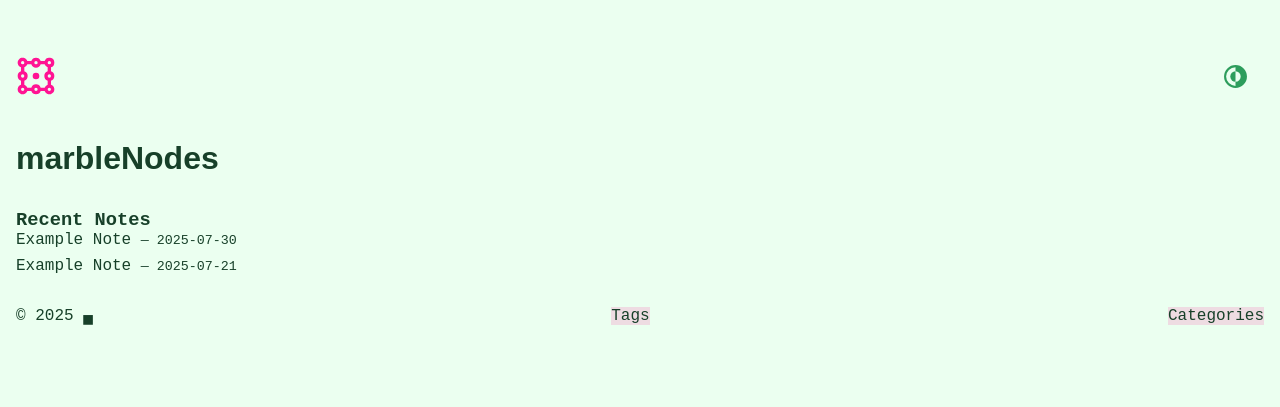
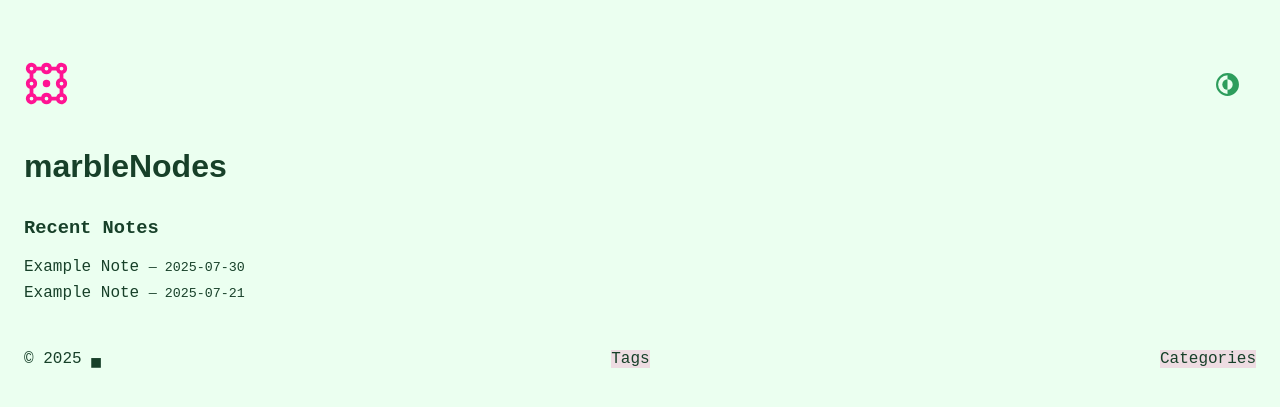
Before and after one commit to dduyg/5566677, a Jekyll site: the page built from index.md, in a window 1280 px wide. Shown: the top 407 px of the page. Built offline with Jekyll 4.4.1, drawn with Linux system fonts in a browser that asks for light colours; some web fonts are replaced.

Commit message:
Update main.css

```diff
--- a/assets/main.css
+++ b/assets/main.css
@@ -1,7 +1,5 @@
 * {
   box-sizing: border-box;
-  margin: 0;
-  padding: 0;
   outline: none;
   -webkit-tap-highlight-color: transparent;
 }
@@ -68,12 +66,12 @@ header, footer {
 }
 
 .logo-icon {
-  width: 40px;
-  height: 40px;
+  width: 45px;
+  height: 45px;
   fill: var(--accent);
   transition: fill 0.3s ease;
 }
-a:hover .logo-icon {
+.logo-icon:hover {
   fill: var(--highlight);
 }
 
```
